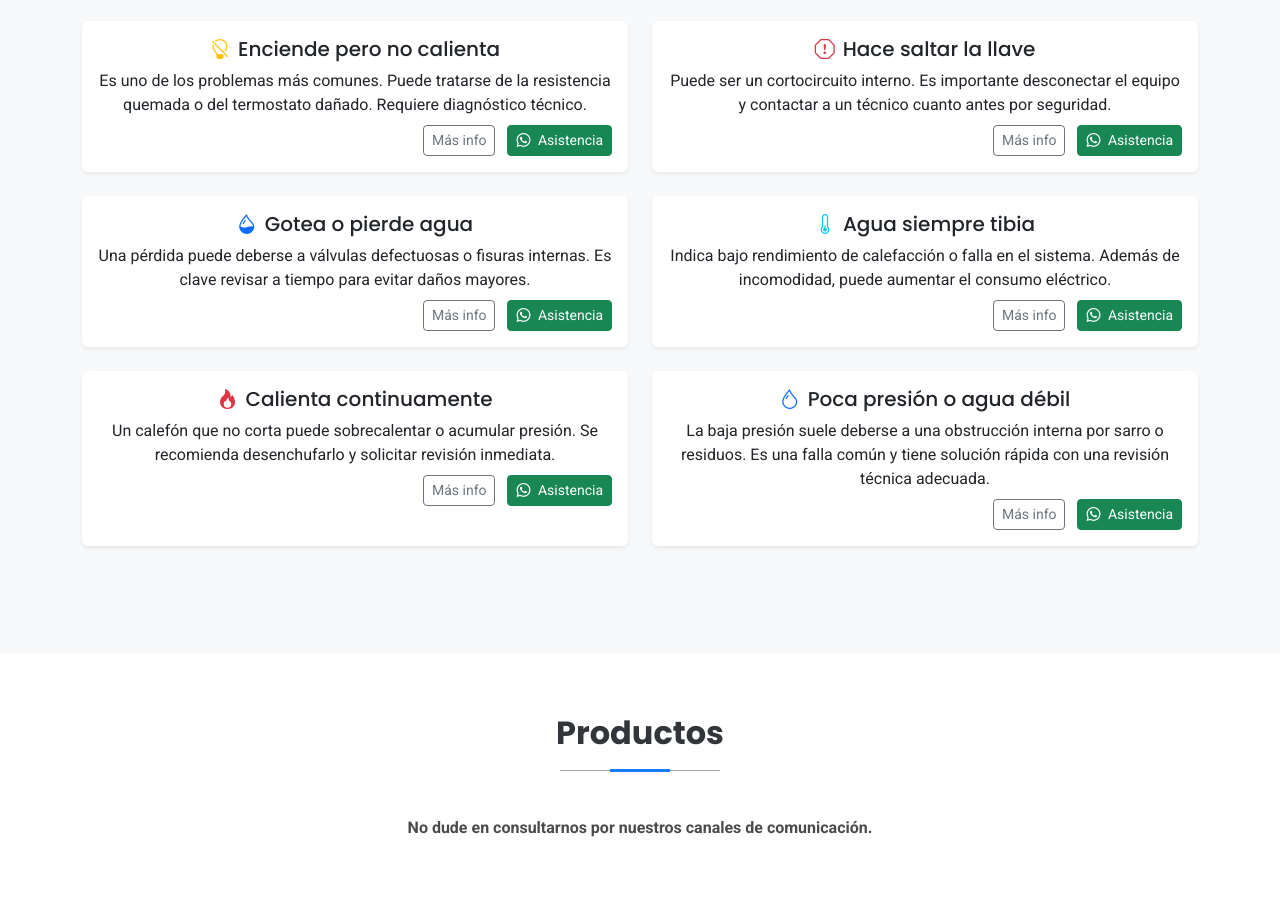
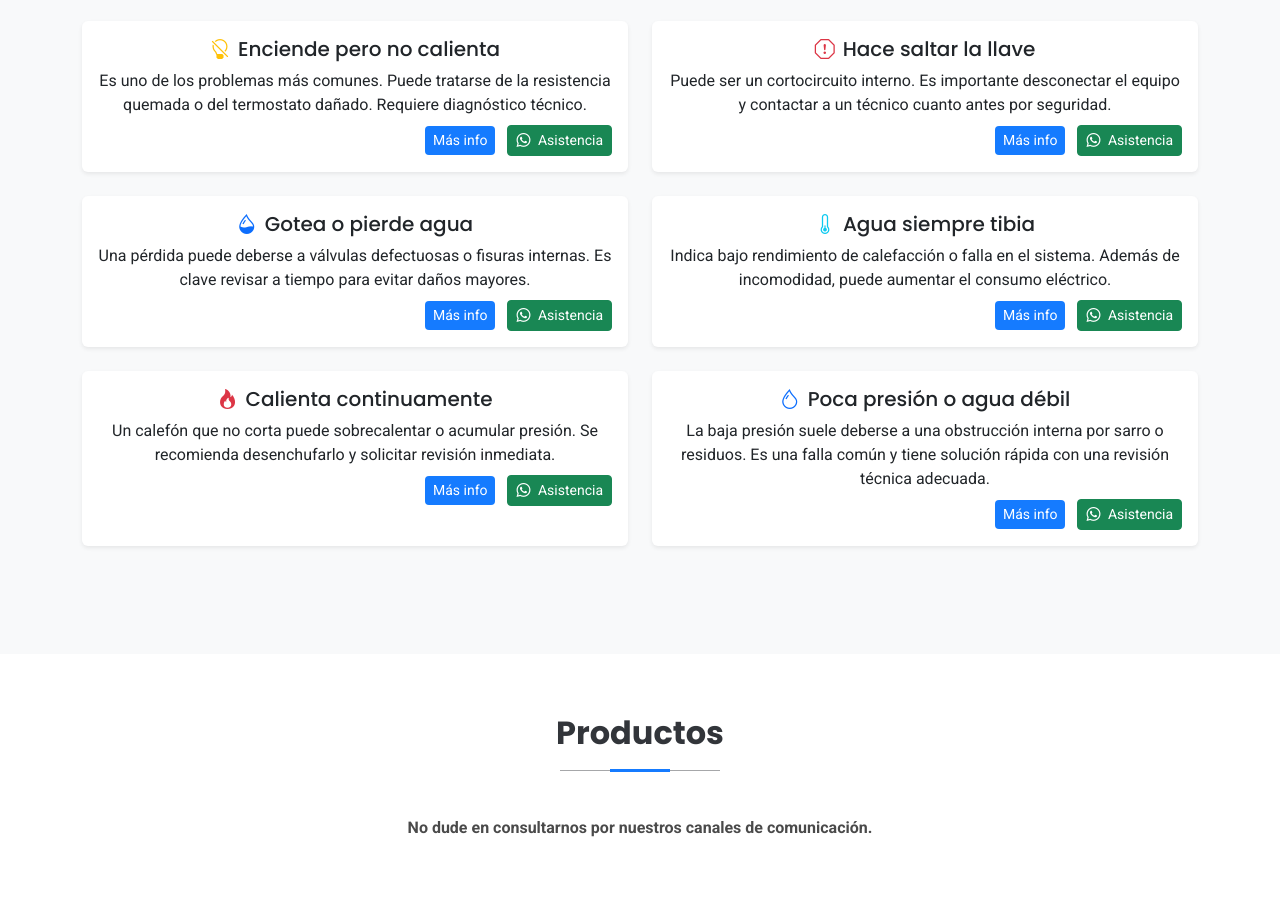
Before and after one commit to fpereirageido/demo-orion, a plain HTML site: page index.html in a window 1280 px wide. Shown: the part 3962-4860 px from the top of the page. Drawn offline with Linux system fonts and the light colour scheme.

Commit message:
Cambios seccion falla frecuente mas info boton azul

```diff
--- a/assets/css/main.css
+++ b/assets/css/main.css
@@ -27,6 +27,15 @@
   --contrast-color: #ffffff; /* Contrast color for text, ensuring readability against backgrounds of accent, heading, or default colors. */
 }
 
+.btn-azul {
+  background-color: rgb(21, 123, 255);
+  color: white;
+  border: none;
+}
+.btn-azul:hover {
+  background-color: rgb(21, 123, 255);
+  color: white;
+}
 /* Nav Menu Colors - The following color variables are used specifically for the navigation menu. They are separate from the global colors to allow for more customization options */
 :root {
   --nav-color: #3a3939;  /* The default color of the main navmenu links */
--- a/index.html
+++ b/index.html
@@ -355,7 +355,7 @@
             <h5 class="card-title"><i class="bi bi-lightbulb-off text-warning me-2"></i>Enciende pero no calienta</h5>
             <p class="card-text">Es uno de los problemas más comunes. Puede tratarse de la resistencia quemada o del termostato dañado. Requiere diagnóstico técnico.</p>
             <div class="text-end mt-2">
-              <button class="btn btn-outline-secondary btn-sm me-2" data-bs-toggle="modal" data-bs-target="#modalNoCalienta">Más info</button>
+              <button class="btn btn-azul btn-outline-secondary btn-sm me-2" data-bs-toggle="modal" data-bs-target="#modalNoCalienta">Más info</button>
               <a href="https://wa.me/59898508701" target="_blank" class="btn btn-success btn-sm">
                 <i class="bi bi-whatsapp me-1"></i> Asistencia
               </a>
@@ -371,7 +371,7 @@
             <h5 class="card-title"><i class="bi bi-exclamation-octagon text-danger me-2"></i>Hace saltar la llave</h5>
             <p class="card-text">Puede ser un cortocircuito interno. Es importante desconectar el equipo y contactar a un técnico cuanto antes por seguridad.</p>
             <div class="text-end mt-2">
-              <button class="btn btn-outline-secondary btn-sm me-2" data-bs-toggle="modal" data-bs-target="#modalLlave">Más info</button>
+              <button class="btn btn-outline-secondary btn-sm me-2 btn-azul" data-bs-toggle="modal" data-bs-target="#modalLlave">Más info</button>
               <a href="https://wa.me/59898508701" target="_blank" class="btn btn-success btn-sm">
                 <i class="bi bi-whatsapp me-1"></i> Asistencia
               </a>
@@ -387,7 +387,7 @@
             <h5 class="card-title"><i class="bi bi-droplet-half text-primary me-2"></i>Gotea o pierde agua</h5>
             <p class="card-text">Una pérdida puede deberse a válvulas defectuosas o fisuras internas. Es clave revisar a tiempo para evitar daños mayores.</p>
             <div class="text-end mt-2">
-              <button class="btn btn-outline-secondary btn-sm me-2" data-bs-toggle="modal" data-bs-target="#modalGotea">Más info</button>
+              <button class="btn btn-outline-secondary btn-sm me-2 btn-azul" data-bs-toggle="modal" data-bs-target="#modalGotea">Más info</button>
               <a href="https://wa.me/59898508701" target="_blank" class="btn btn-success btn-sm">
                 <i class="bi bi-whatsapp me-1"></i> Asistencia
               </a>
@@ -403,7 +403,7 @@
             <h5 class="card-title"><i class="bi bi-thermometer-low text-info me-2"></i>Agua siempre tibia</h5>
             <p class="card-text">Indica bajo rendimiento de calefacción o falla en el sistema. Además de incomodidad, puede aumentar el consumo eléctrico.</p>
             <div class="text-end mt-2">
-              <button class="btn btn-outline-secondary btn-sm me-2" data-bs-toggle="modal" data-bs-target="#modalTibia">Más info</button>
+              <button class="btn btn-outline-secondary btn-sm me-2 btn-azul" data-bs-toggle="modal" data-bs-target="#modalTibia">Más info</button>
               <a href="https://wa.me/59898508701" target="_blank" class="btn btn-success btn-sm">
                 <i class="bi bi-whatsapp me-1"></i> Asistencia
               </a>
@@ -419,7 +419,7 @@
             <h5 class="card-title"><i class="bi bi-fire text-danger me-2"></i>Calienta continuamente</h5>
             <p class="card-text">Un calefón que no corta puede sobrecalentar o acumular presión. Se recomienda desenchufarlo y solicitar revisión inmediata.</p>
             <div class="text-end mt-2">
-              <button class="btn btn-outline-secondary btn-sm me-2" data-bs-toggle="modal" data-bs-target="#modalContinuamente">Más info</button>
+              <button class="btn btn-outline-secondary btn-sm me-2 btn-azul" data-bs-toggle="modal" data-bs-target="#modalContinuamente">Más info</button>
               <a href="https://wa.me/59898508701" target="_blank" class="btn btn-success btn-sm">
                 <i class="bi bi-whatsapp me-1"></i> Asistencia
               </a>
@@ -435,7 +435,7 @@
             <h5 class="card-title"><i class="bi bi-droplet text-primary me-2"></i>Poca presión o agua débil</h5>
             <p class="card-text">La baja presión suele deberse a una obstrucción interna por sarro o residuos. Es una falla común y tiene solución rápida con una revisión técnica adecuada.</p>
             <div class="text-end mt-2">
-              <button class="btn btn-outline-secondary btn-sm me-2" data-bs-toggle="modal" data-bs-target="#modalPresion">Más info</button>
+              <button class="btn btn-outline-secondary btn-sm me-2 btn-azul" data-bs-toggle="modal" data-bs-target="#modalPresion">Más info</button>
               <a href="https://wa.me/59898508701" target="_blank" class="btn btn-success btn-sm">
                 <i class="bi bi-whatsapp me-1"></i> Asistencia
               </a>
```
